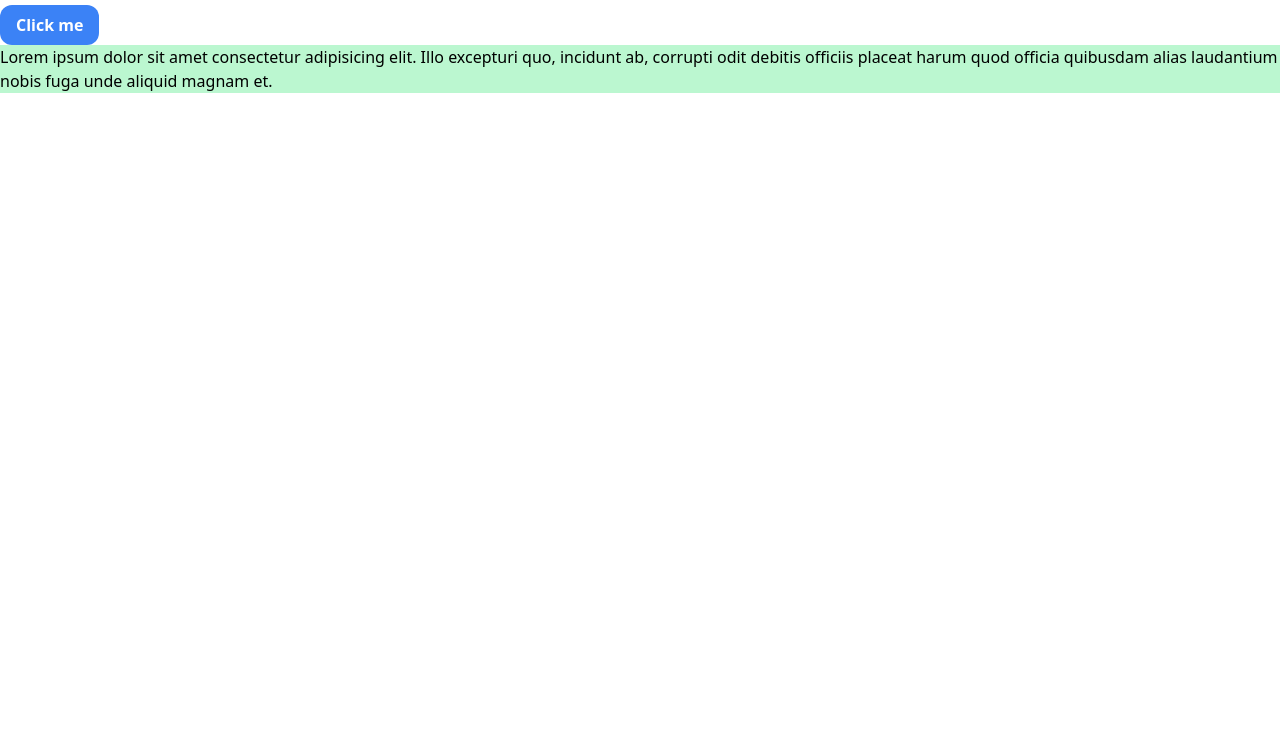
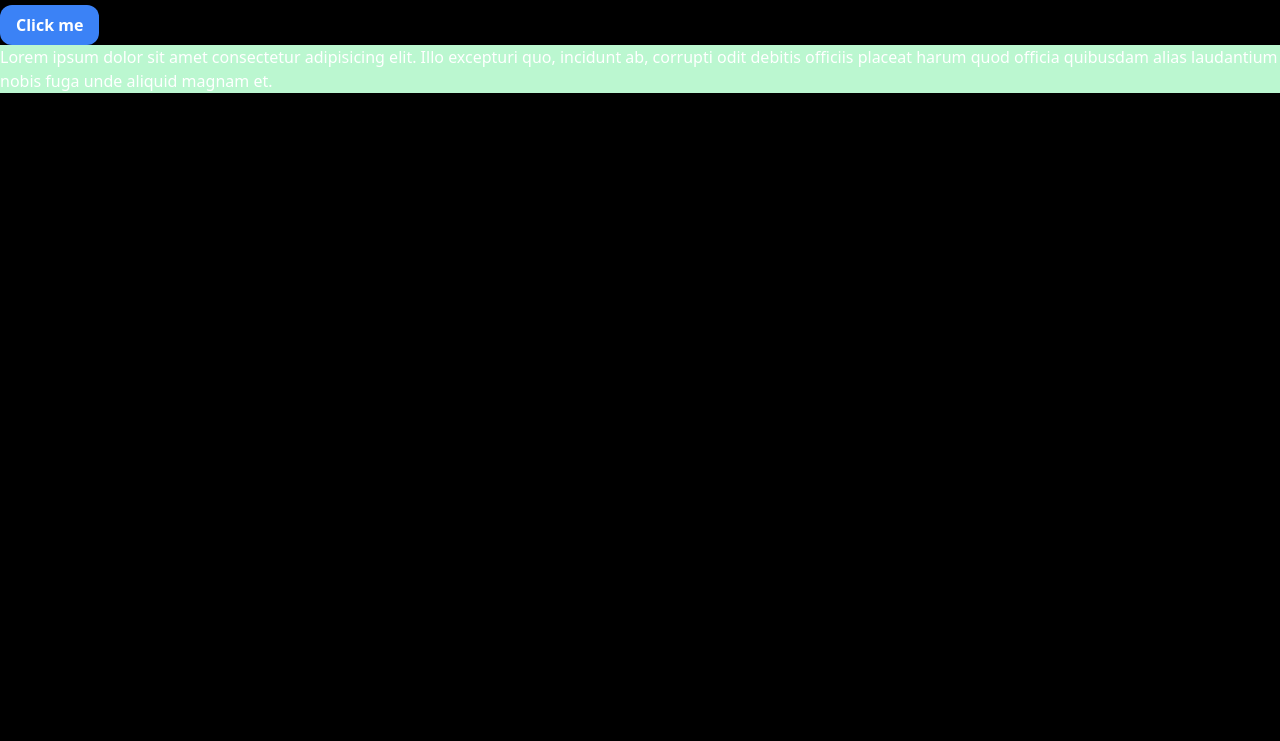
Before and after one commit to Soulbolt/simple-tailwind-starter, a website: page index.html in a window 1280 px wide. Shown: the part 59-800 px from the top of the page. Drawn offline with Linux system fonts and the light colour scheme.

Commit message:
Add media directive

```diff
--- a/input.css
+++ b/input.css
@@ -23,3 +23,9 @@
     height: themne('spacing.128');
 
 }
+
+@media screen(xl) {
+    body {
+        @apply bg-black text-white;
+    }
+}
```
Also changed, not shown: css/style.css.
